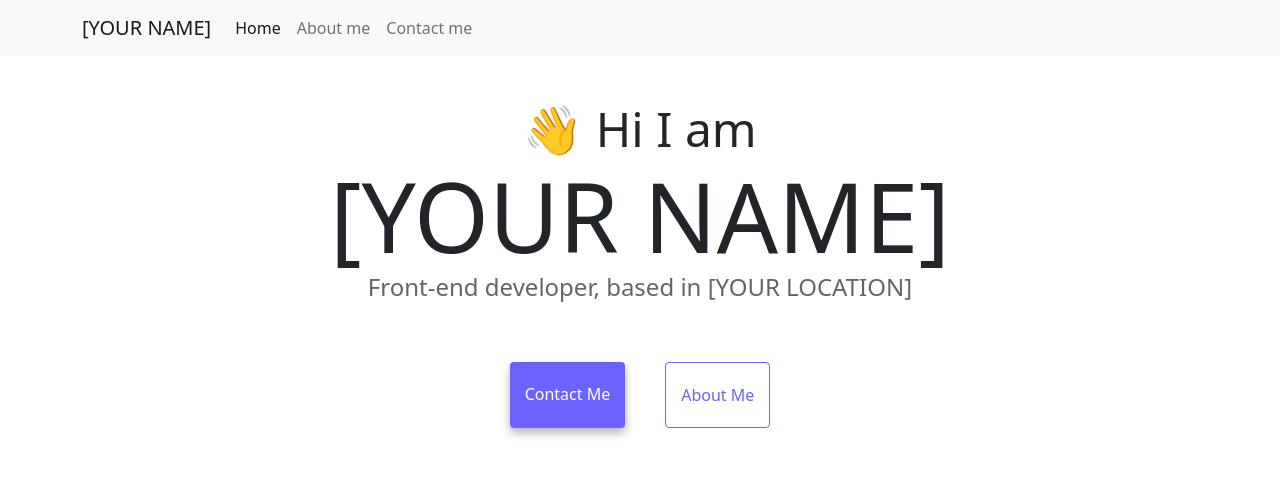
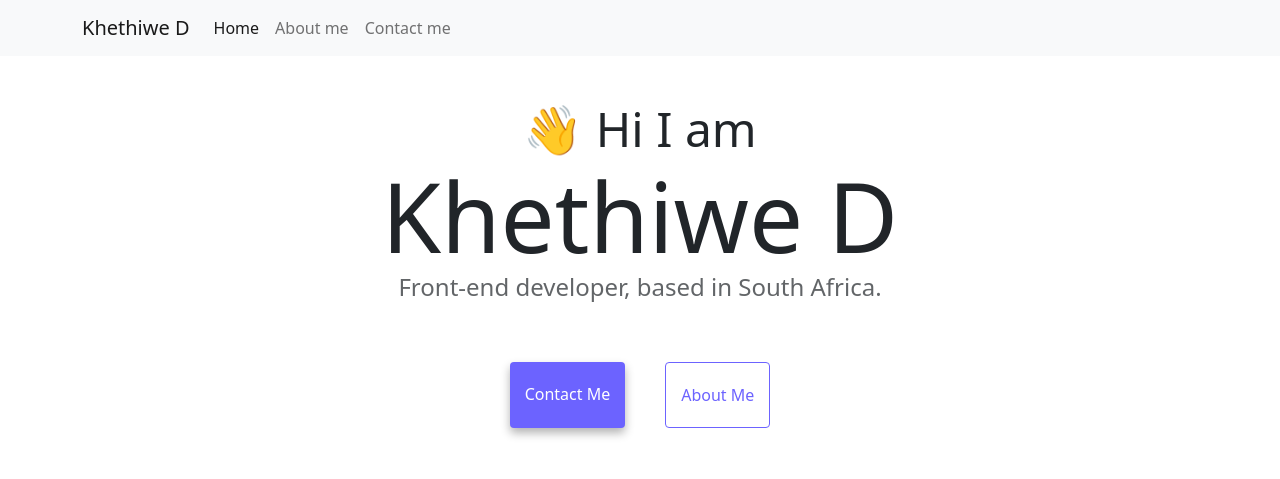
Before and after one commit to Khethiwe-J-Dhlangamandla/My-Workspace, a website: page index.html in a window 1280 px wide. Shown: the top 479 px of the page. Drawn offline with nearby package versions, Linux system fonts and the light colour scheme.

Commit message:
Updated the index.html file

```diff
--- a/index.html
+++ b/index.html
@@ -4,7 +4,7 @@
     <meta charset="UTF-8" />
     <meta http-equiv="X-UA-Compatible" content="IE=edge" />
     <meta name="viewport" content="width=device-width, initial-scale=1.0" />
-    <title>[YOUR NAME]</title>
+    <title>Khethiwe D</title>
     <link
       href="https://cdn.jsdelivr.net/npm/bootstrap@5.0.0-beta2/dist/css/bootstrap.min.css"
       rel="stylesheet"
@@ -21,7 +21,7 @@
   <body>
     <nav class="navbar navbar-expand-lg navbar-light bg-light fixed-top">
       <div class="container">
-        <a class="navbar-brand" href="index.html">[YOUR NAME]</a>
+        <a class="navbar-brand" href="index.html">Khethiwe D</a>
         <button
           class="navbar-toggler"
           type="button"
@@ -51,8 +51,8 @@
       </div>
     </nav>
     <h2 class="text-center">👋 Hi I am</h2>
-    <h1 class="text-center">[YOUR NAME]</h1>
-    <h3 class="text-center">Front-end developer, based in [YOUR LOCATION]</h3>
+    <h1 class="text-center">Khethiwe D</h1>
+    <h3 class="text-center">Front-end developer, based in South Africa.</h3>
     <div class="navigation-links mb-5">
       <a href="about.html#contact" class="primary-link">Contact me</a>
       <a href="about.html" class="secondary-link">About me</a>
```
